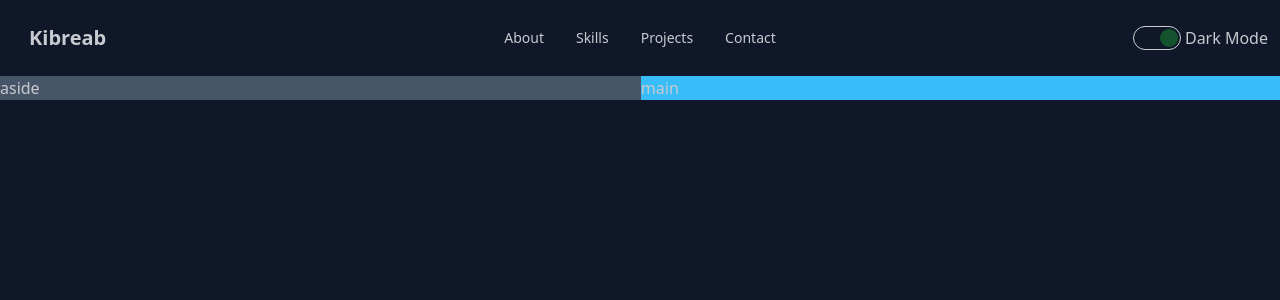
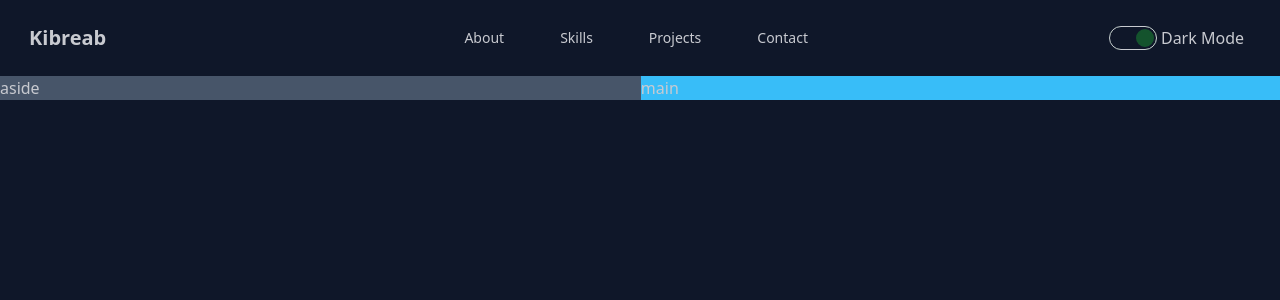
Before and after one commit to Keba777/Kibreab-Aklilu-Portfolio, a React (Vite) app: page / in a window 1280 px wide. Shown: the top 300 px of the page. Built offline with nearby package versions, Linux system fonts and the light colour scheme.

Commit message:
Build NavBar

```diff
--- a/src/components/NavBar.tsx
+++ b/src/components/NavBar.tsx
@@ -6,8 +6,7 @@ const NavBar = () => {
       <div className="navbar-start">
         <a className="btn btn-ghost normal-case text-xl">Kibreab</a>
       </div>
-      <div className="navbar-center hidden  md:flex">
-        <ul className="menu menu-horizontal px-1">
+      <ul className="menu menu-horizontal  flex space-x-6 navbar-center">
         <li>
           <a>About</a>
         </li>
@@ -21,8 +20,7 @@ const NavBar = () => {
           <a>Contact</a>
         </li>
       </ul>
-      </div>
-      <div className="navbar-end">
+      <div className="navbar-end pe-6">
         <ColorModeSwitch />
       </div>
     </div>
```
Also changed, not shown: 1 other file (tests, documents, lock files or other folders). Lines whose indentation alone changed are shown as unchanged.
